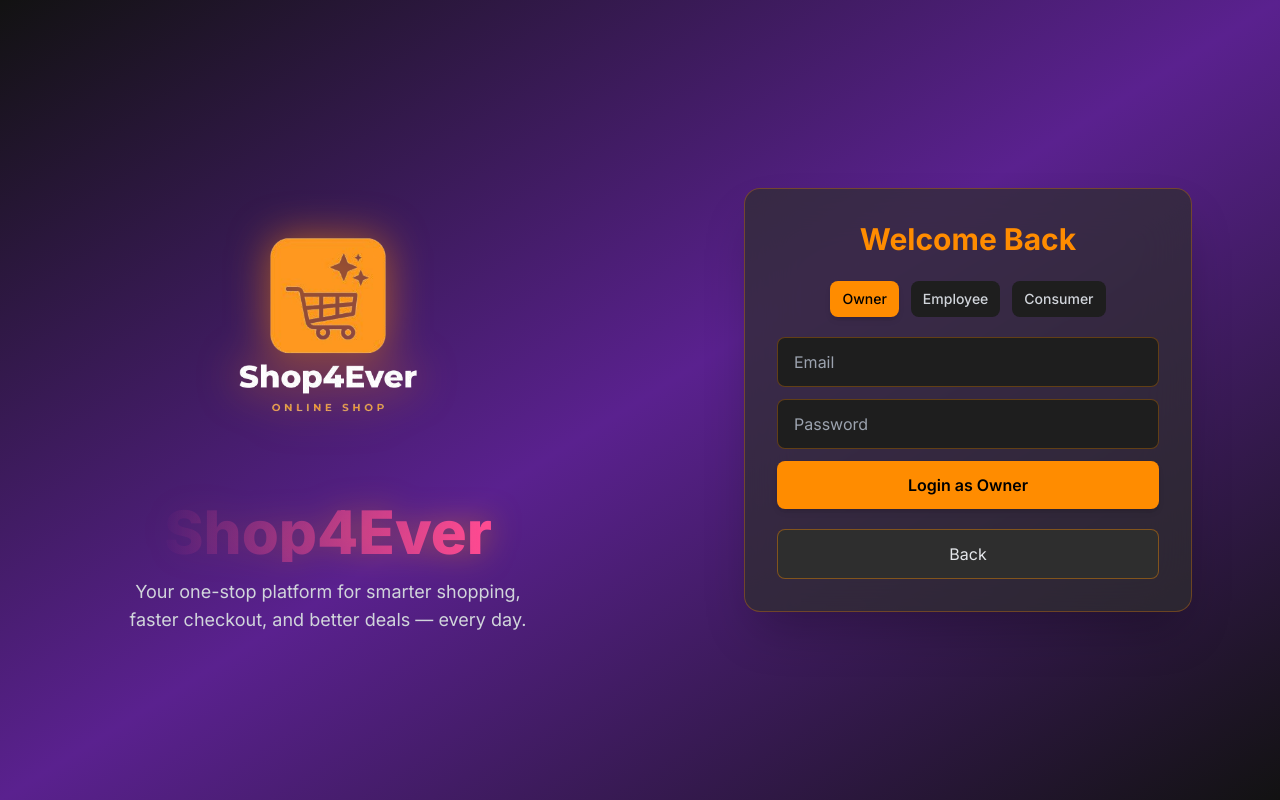
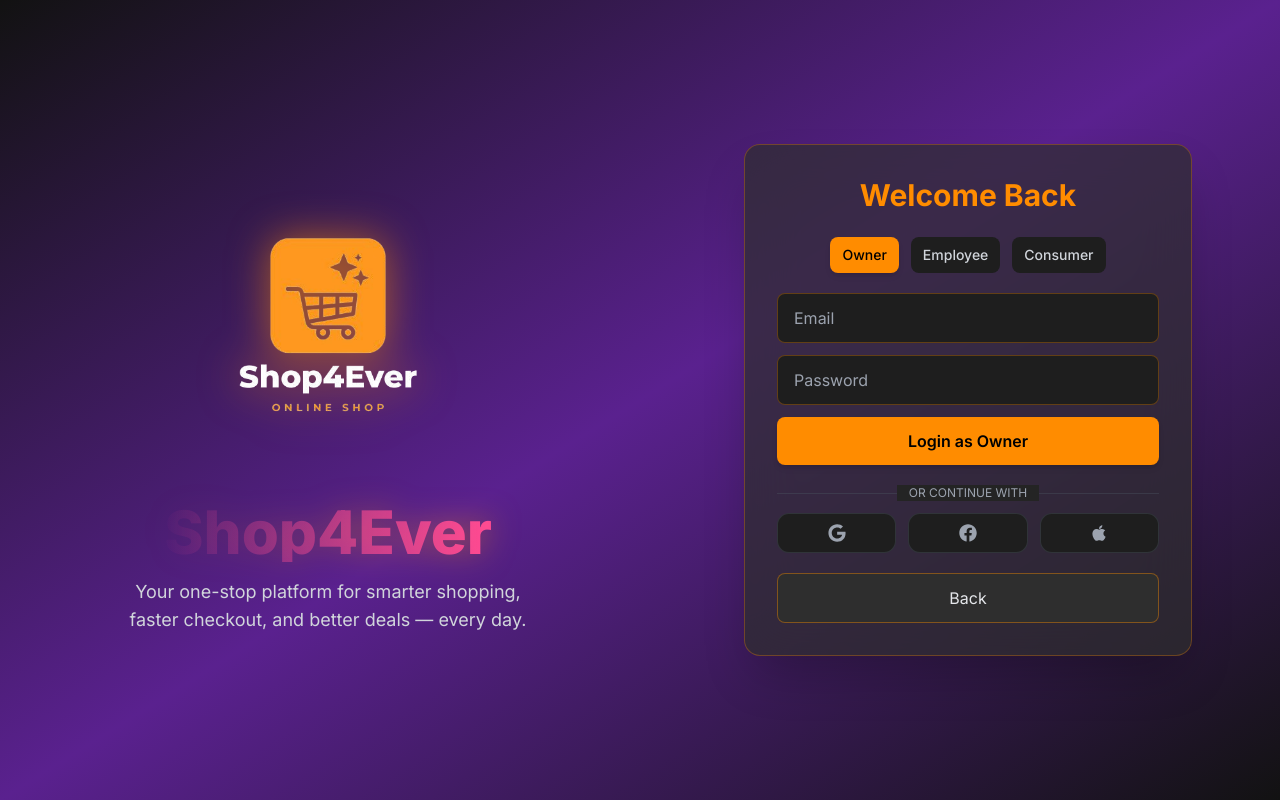
Before and after one commit to abhishekverma9/supermarket, a React (Vite) app in the folder frontend/: page /login in a window 1280 px wide. Built offline with nearby package versions, Linux system fonts and the light colour scheme; no server answers.

Commit message:
integrate social sign-in UI

```diff
--- a/frontend/src/pages/Login.jsx
+++ b/frontend/src/pages/Login.jsx
@@ -4,6 +4,7 @@ import { useNavigate } from "react-router-dom";
 import { AuthContext } from "../context/AuthContext";
 import { toast } from "react-toastify";
 import { motion } from "framer-motion";
+import { FaGoogle, FaFacebook, FaApple } from "react-icons/fa";
 
 const LoginPage = () => {
   const [mode, setMode] = useState("login");
@@ -32,6 +33,10 @@ const LoginPage = () => {
   const timerRef = useRef(null);
   const navigate = useNavigate();
   const { token, setToken, backendUrl, role, setRole } = useContext(AuthContext);
+
+  const handleSocialClick = () => {
+    toast.error("Something went wrong with the social sign-in provider. Please try logging in with email instead.");
+  };
 
   const handleSubmit = async (e) => {
     e.preventDefault();
@@ -419,6 +424,7 @@ const LoginPage = () => {
             </div>
           ) : (
             /* Form Step */
+            <>
               <form className="space-y-3" onSubmit={handleSubmit}>
                 {role === "consumer" && mode === "signup" && (
                   <>
@@ -485,6 +491,43 @@ const LoginPage = () => {
                     : `Login as ${role.charAt(0).toUpperCase() + role.slice(1)}`}
                 </button>
               </form>
+
+              {/* Social Logins */}
+              <div className="mt-5">
+                <div className="relative flex items-center justify-center my-3">
+                  <div className="absolute inset-0 flex items-center">
+                    <div className="w-full border-t border-gray-600/40"></div>
+                  </div>
+                  <span className="relative px-3 bg-[#242424] text-xs text-gray-400 uppercase">
+                    Or continue with
+                  </span>
+                </div>
+
+                <div className="grid grid-cols-3 gap-3 mt-3">
+                  <button
+                    type="button"
+                    onClick={handleSocialClick}
+                    className="flex justify-center items-center py-2.5 rounded-xl bg-[#1e1e1e] border border-gray-600/40 hover:bg-red-500/10 hover:border-red-500/50 transition-colors group cursor-pointer"
+                  >
+                    <FaGoogle className="text-gray-400 group-hover:text-red-500 text-lg" />
+                  </button>
+                  <button
+                    type="button"
+                    onClick={handleSocialClick}
+                    className="flex justify-center items-center py-2.5 rounded-xl bg-[#1e1e1e] border border-gray-600/40 hover:bg-blue-600/10 hover:border-blue-600/50 transition-colors group cursor-pointer"
+                  >
+                    <FaFacebook className="text-gray-400 group-hover:text-blue-600 text-lg" />
+                  </button>
+                  <button
+                    type="button"
+                    onClick={handleSocialClick}
+                    className="flex justify-center items-center py-2.5 rounded-xl bg-[#1e1e1e] border border-gray-600/40 hover:bg-white/10 hover:border-white transition-colors group cursor-pointer"
+                  >
+                    <FaApple className="text-gray-400 group-hover:text-white text-lg" />
+                  </button>
+                </div>
+              </div>
+            </>
           )}
 
           {/* Toggle Mode */}
```
Lines whose indentation alone changed are shown as unchanged.
